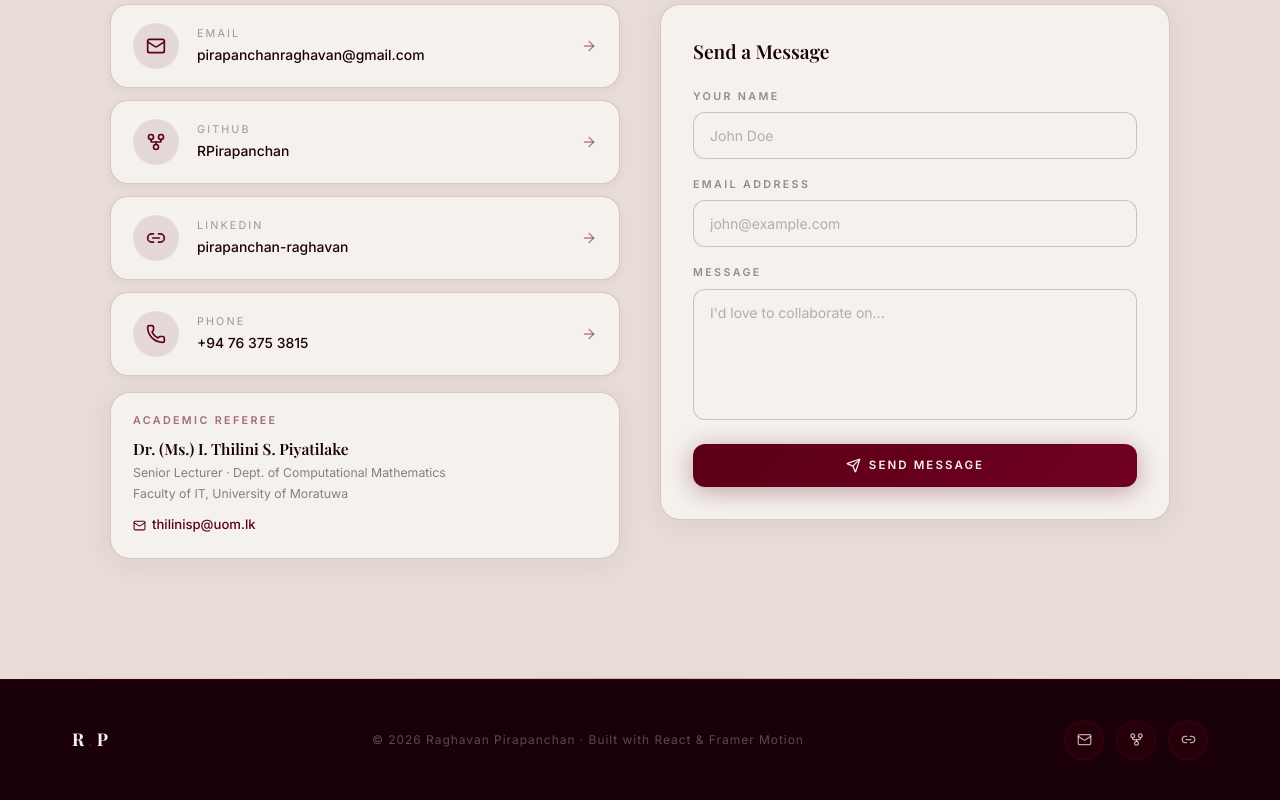
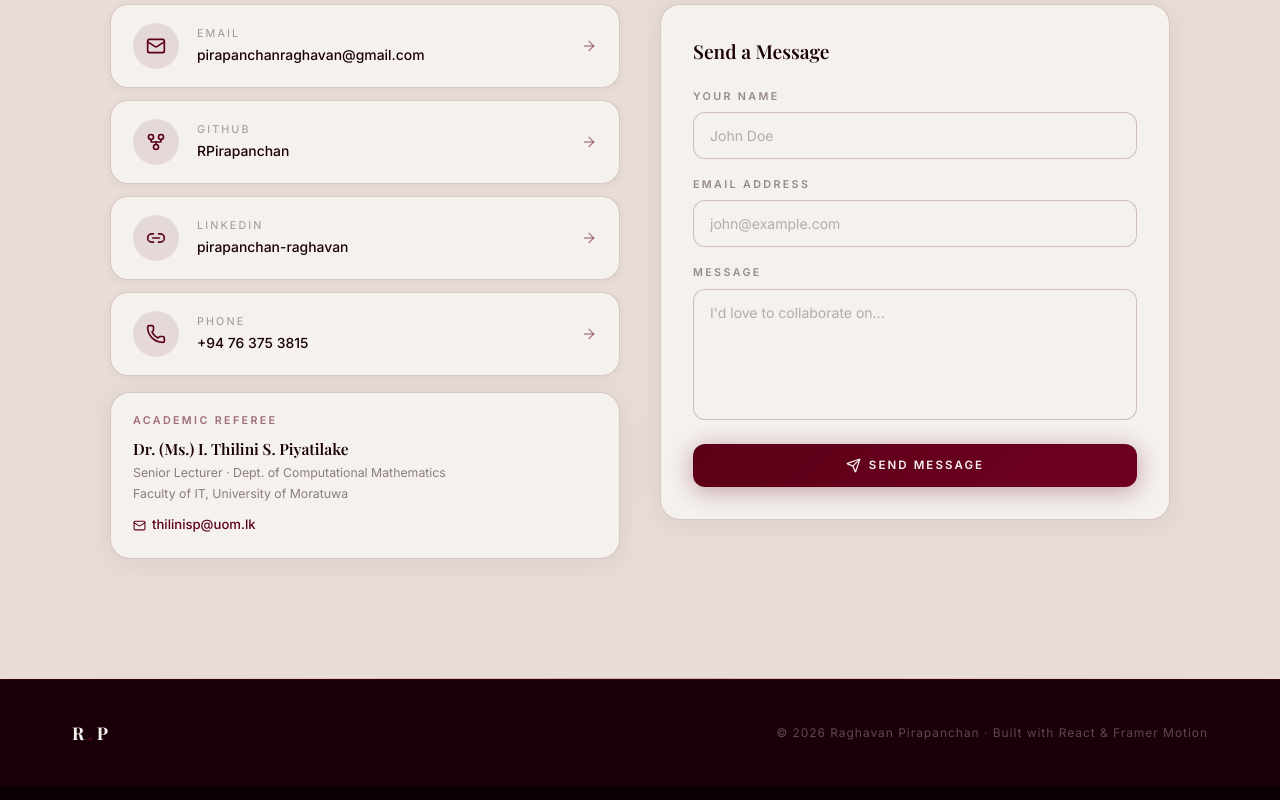
Before and after one commit to RPirapanchan/portfolio, a React (Vite) app: page / in a window 1280 px wide. Shown: the part 5216-6016 px from the top of the page. Built offline with nearby package versions, Linux system fonts and the light colour scheme; a web font is replaced by a local one.

Commit message:
Footer: remove social icons

```diff
--- a/src/components/Footer.jsx
+++ b/src/components/Footer.jsx
@@ -1,6 +1,5 @@
 import React from 'react';
 import { motion } from 'framer-motion';
-import { GitFork, Link2, Mail } from 'lucide-react';
 
 export default function Footer() {
   return (
@@ -13,22 +12,8 @@ export default function Footer() {
 
         <motion.p initial={{ opacity: 0 }} whileInView={{ opacity: 1 }} viewport={{ once: true }} transition={{ delay: 0.1 }}
           style={{ fontSize: '0.75rem', color: 'rgba(245,241,237,0.30)', letterSpacing: '0.08em', textAlign: 'center' }}>
-          © {new Date().getFullYear()} Raghavan Pirapanchan · Built with React & Framer Motion
+          © {new Date().getFullYear()} Raghavan Pirapanchan · Built with React &amp; Framer Motion
         </motion.p>
-
-        <motion.div initial={{ opacity: 0 }} whileInView={{ opacity: 1 }} viewport={{ once: true }} transition={{ delay: 0.2 }}
-          style={{ display: 'flex', gap: 12 }}>
-          {[
-            { icon: <Mail size={15} />, href: 'mailto:pirapanchanraghavan@gmail.com' },
-            { icon: <GitFork size={15} />, href: 'https://github.com/RPirapanchan' },
-            { icon: <Link2 size={15} />, href: 'https://www.linkedin.com/in/pirapanchan-raghavan-451ab4246' },
-          ].map((s, i) => (
-            <motion.a key={i} href={s.href} target="_blank" rel="noopener noreferrer"
-              whileHover={{ scale: 1.15, y: -3 }} className="social-icon">
-              {s.icon}
-            </motion.a>
-          ))}
-        </motion.div>
       </div>
     </footer>
   );
```
